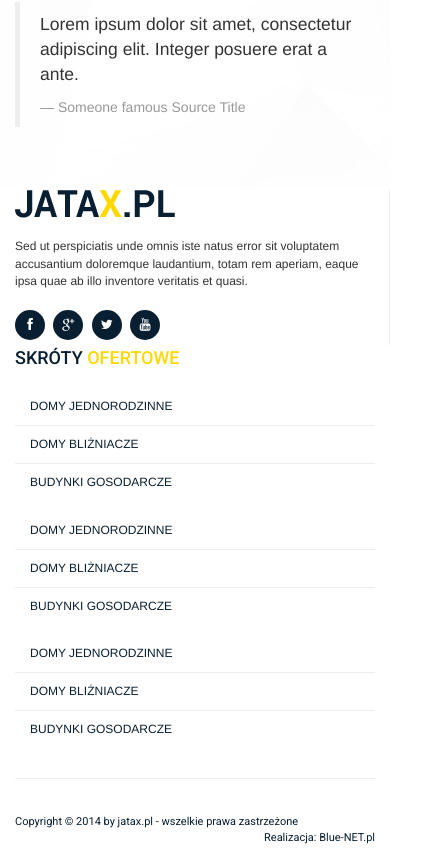
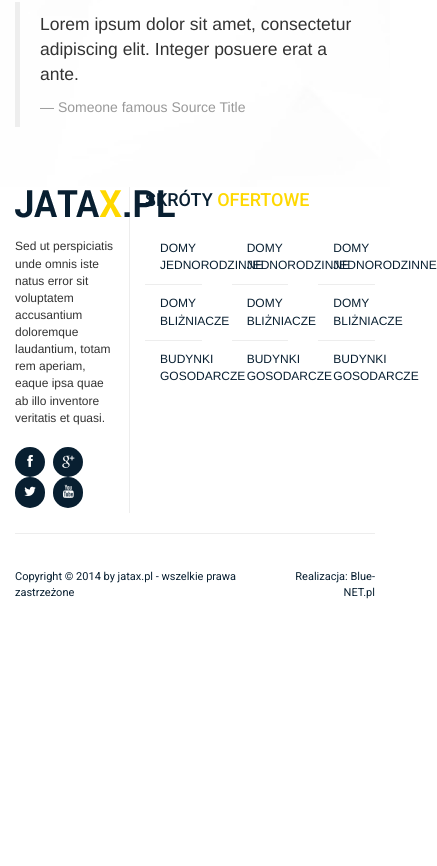
Before and after one commit to Blue-NET-work/bluex, a plain HTML site: page index.html in a window 390 px wide. Shown: the part 1354-2220 px from the top of the page, 437 px wide, since content can reach past the window. After the commit the page ends 1974 px from the top, so only its background shows below. Drawn offline with Linux system fonts and the light colour scheme.

Commit message:
poprawki

```diff
--- a/index.html
+++ b/index.html
@@ -1319,7 +1319,7 @@ Contact: support@blue-net.pl
     <!-- BEGIN RECENT WORKS -->
     <div class="container"><div class="row margin-bottom-40">
                 <!-- TABS -->
-                <div class="col-md-7 tab-style-1 margin-bottom-20">
+                <div class="col-md-7 col-sm-7 tab-style-1 margin-bottom-20">
                     <ul class="nav nav-tabs">
                         <li class="active"><a href="#tab-1" data-toggle="tab">Multipurpose</a></li>
                         <li class=""><a href="#tab-2" data-toggle="tab">Documented</a></li>
@@ -1355,7 +1355,7 @@ Contact: support@blue-net.pl
                 <!-- END TABS -->
 
                 <!-- BEGIN BLOCKQUOTE -->
-                <div class="col-md-5">
+                <div class="col-md-5 col-sm-5">
                     <h2>Harumquid rerumetde</h2>
                     <p>Laborum et dolorum fuga. Et harum quidem rerum et quas molestias excepturi sint occaecati facilis est et expedita elit. Ut non libero consectetur adipiscing elit magna. Sed et quam lacus dolores et quas</p>
                     <p>Molestias excepturi sint occaecati cupiditate non provident, similique sunt in culpa qui officia deserunt mollitia animi.</p>
@@ -1379,7 +1379,7 @@ Contact: support@blue-net.pl
 
 	<section id="footer">
     	<div class="row">
-            <div class="col-md-4 col-sm-4 sidebar-footer space-mobile">
+            <div class="col-md-4 col-sm-4 col-xs-4 sidebar-footer space-mobile">
             	<h4><img src="assets/img/logoF.png"></h4>
             	<p>Sed ut perspiciatis unde omnis iste natus error sit voluptatem accusantium doloremque laudantium, totam rem aperiam, eaque ipsa quae ab illo inventore veritatis et quasi.</p>
                 <div class="social">
@@ -1389,24 +1389,24 @@ Contact: support@blue-net.pl
                 	<a href="#"><i class="icon-youtube"></i></a>
                 </div>
             </div>
-            <div class="col-md-8 col-sm-8">
+            <div class="col-md-8 col-sm-8 col-xs-8">
 				<h4>skróty <span>ofertowe</span></h4>
                 <div class="row">
-                	<div class="col-md-4 col-sm-4 space-mobile">
+                	<div class="col-md-4 col-sm-4 col-xs-4 space-mobile">
                     	<ul class="list-unstyled">
                         	<li><a href="#">domy jednorodzinne</a></li>
                             <li><a href="#">domy bliżniacze</a></li>
                             <li><a href="#">budynki gosodarcze</a></li>
                         </ul>
                     </div>
-                	<div class="col-md-4 col-sm-4 space-mobile">
+                	<div class="col-md-4 col-sm-4 col-xs-4 space-mobile">
                     	<ul class="list-unstyled">
                         	<li><a href="#">domy jednorodzinne</a></li>
                             <li><a href="#">domy bliżniacze</a></li>
                             <li><a href="#">budynki gosodarcze</a></li>
                         </ul>
                     </div>
-                	<div class="col-md-4 col-sm-4">
+                	<div class="col-md-4 col-sm-4 col-xs-4">
                     	<ul class="list-unstyled">
                         	<li><a href="#">domy jednorodzinne</a></li>
                             <li><a href="#">domy bliżniacze</a></li>
@@ -1420,8 +1420,8 @@ Contact: support@blue-net.pl
 
 	<section id="copyright">
     	<div class="row">
-        	<div class="col-md-6 col-sm-8 space-mobile">Copyright &copy; 2014 by jatax.pl - wszelkie prawa zastrzeżone</div>
-            <div class="col-md-6 col-sm-4 text-right">Realizacja:  <a href="#">Blue-NET.pl</a></div>
+        	<div class="col-md-6 col-sm-8 col-xs-8 space-mobile">Copyright &copy; 2014 by jatax.pl - wszelkie prawa zastrzeżone</div>
+            <div class="col-md-6 col-sm-4 col-xs-4 text-right">Realizacja:  <a href="#">Blue-NET.pl</a></div>
         </div>
     </section>
 
```
